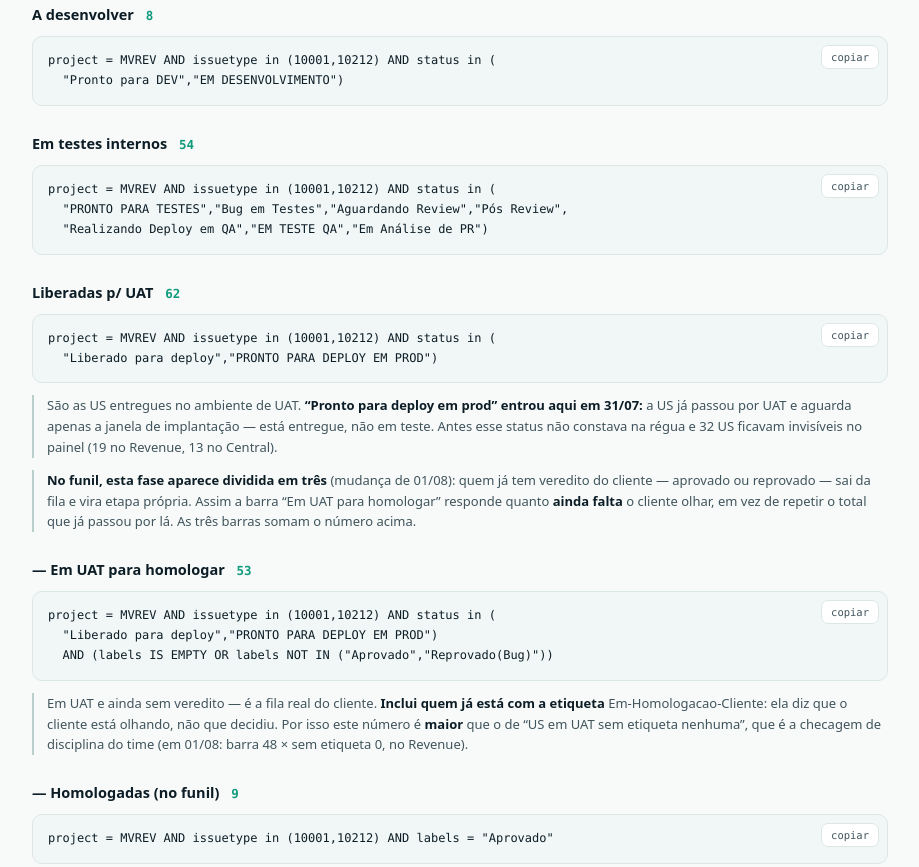
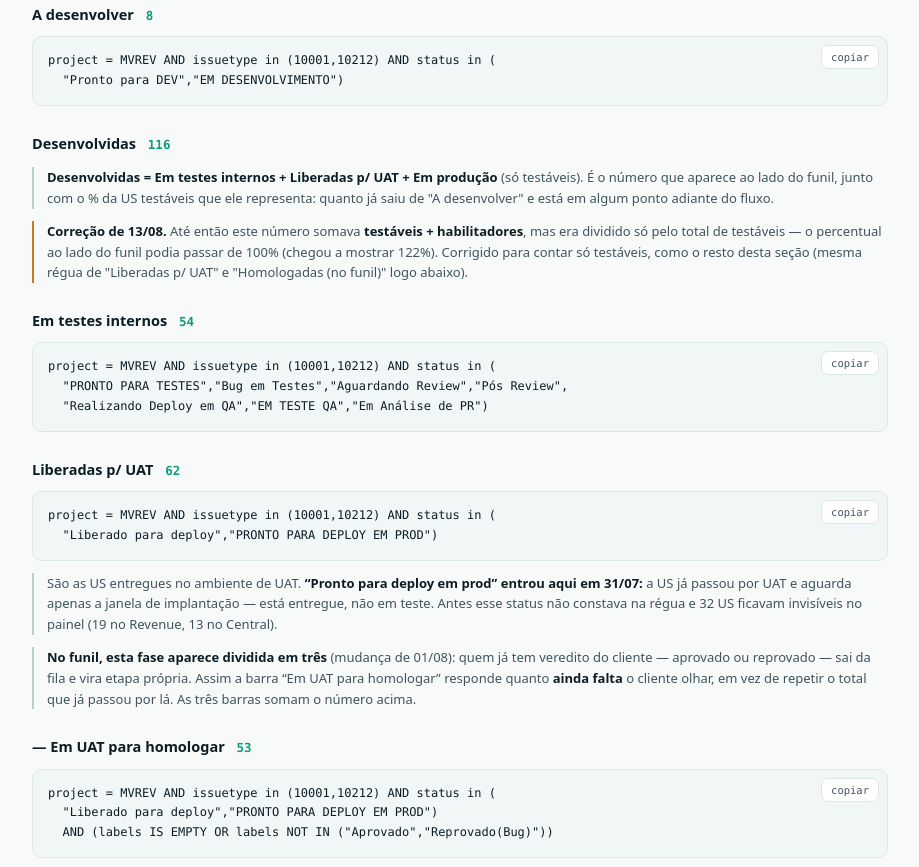
Before and after one commit to Dessachaves87/mv-projetos, a plain HTML site: page metodologia.html in a window 1280 px wide. Shown: the part 2399-3266 px from the top of the page, without its empty margins (180-1099 px from the left). Drawn offline with Linux system fonts and the light colour scheme.

Commit message:
Corrige "Desenvolvidas" para contar só testáveis
O tDes somava testáveis + habilitadores mas era dividido só pelo
total de testáveis, deixando o percentual passar de 100% (chegou a
123% na Central de Projetos). Agora usa só testáveis, igual ao
resto do bloco (tLib, tHom, tTes). Documenta a métrica e a correção
no metodologia.html.

```diff
--- a/metodologia.html
+++ b/metodologia.html
@@ -239,6 +239,12 @@
 <div class="jql"><pre>project = MVREV AND issuetype in (10001,10212) AND status in (
   "Pronto para DEV","EM DESENVOLVIMENTO")</pre></div>
 
+<h3>Desenvolvidas <span class="res" data-m="des">—</span></h3>
+<div class="nota"><b>Desenvolvidas = Em testes internos + Liberadas p/ UAT + Em produção</b> (só testáveis). É o
+número que aparece ao lado do funil, junto com o % da US testáveis que ele representa: quanto já saiu
+de "A desenvolver" e está em algum ponto adiante do fluxo.</div>
+<div class="nota" style="border-left-color:var(--warn)"><b>Correção de 13/08.</b> Até então este número somava <b>testáveis + habilitadores</b>, mas era dividido só pelo total de testáveis — o percentual ao lado do funil podia passar de 100% (chegou a mostrar 122%). Corrigido para contar só testáveis, como o resto desta seção (mesma régua de "Liberadas p/ UAT" e "Homologadas (no funil)" logo abaixo).</div>
+
 <h3>Em testes internos <span class="res" data-m="tes">—</span></h3>
 <div class="jql"><pre>project = MVREV AND issuetype in (10001,10212) AND status in (
   "PRONTO PARA TESTES","Bug em Testes","Aguardando Review","Pós Review",
@@ -437,6 +443,7 @@
     case 'libGeral': return v.libUAT[0] + v.libUAT[1];
     case 'libSplit': return `${v.libUAT[0]} testáveis · ${v.libUAT[1]} habilitadores`;
     case 'ades':     return v.aDes[0];
+    case 'des':      return v.desenv[0];
     case 'tes':      return v.testes[0];
     case 'lib':      return v.libUAT[0];
     // as três barras em que o funil divide "Liberadas p/ UAT"
```
Also changed, not shown: index.html (+1 -1 lines).
